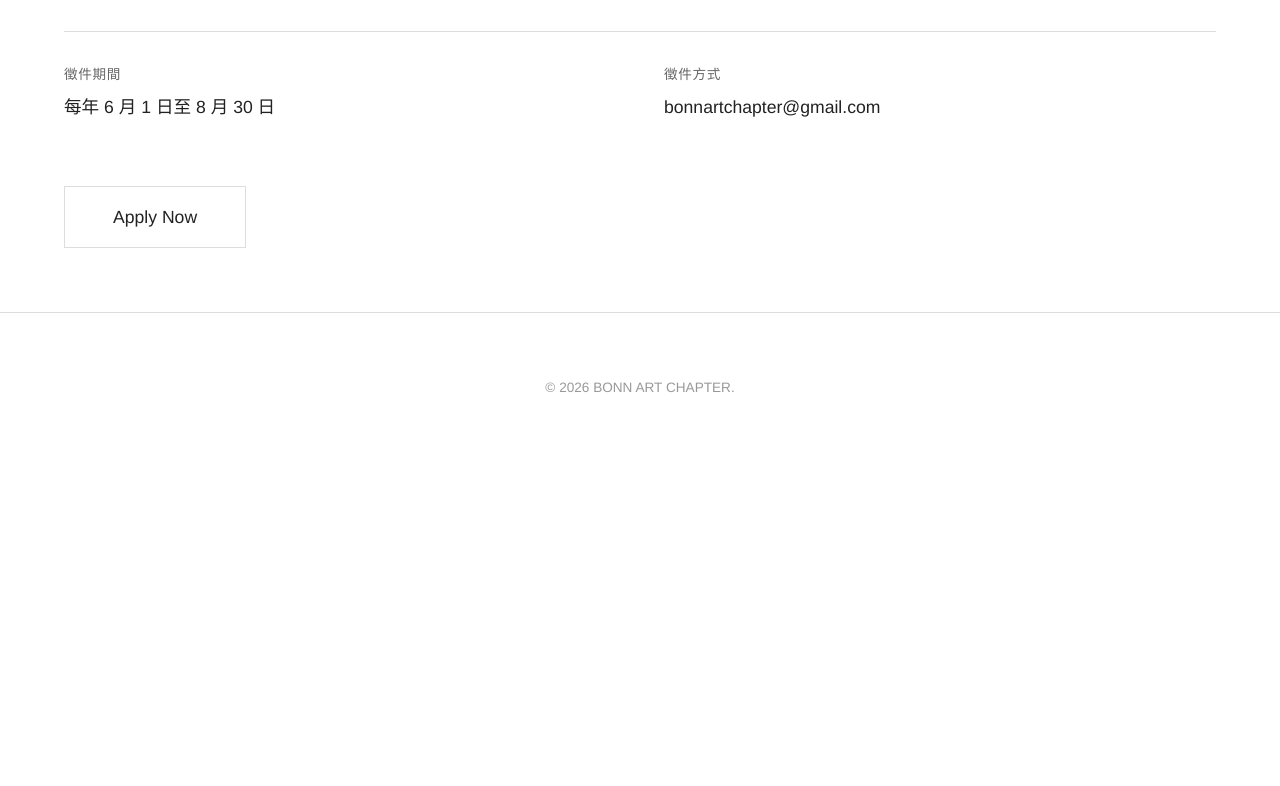
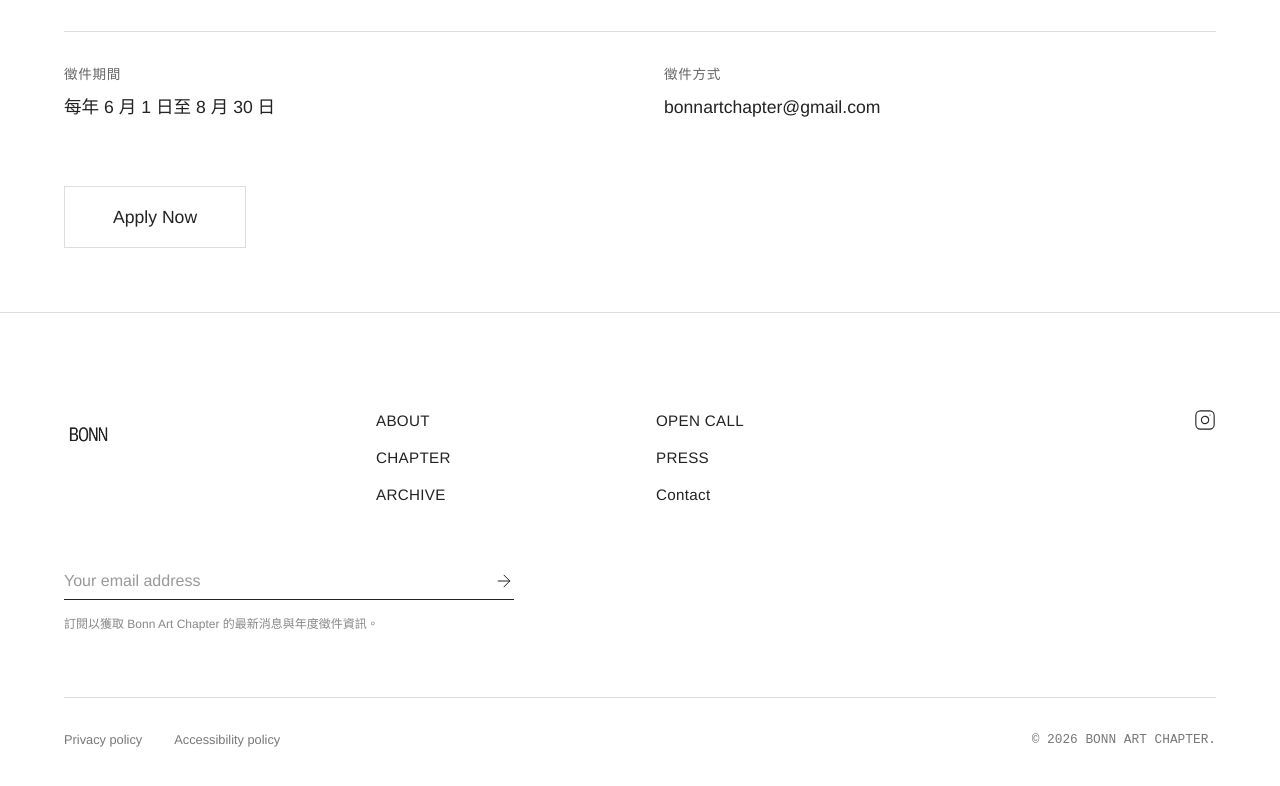
Before and after one commit to bonnartchapter/Webside, a React (Vite) app: page / in a window 1280 px wide. Shown: the part 996-1782 px from the top of the page. Before the commit the page ends 1458 px from the top, so only its background shows below. Built offline with nearby package versions, Linux system fonts and the light colour scheme; a web font is replaced by a local one.

Commit message:
style: redesign footer to mimic high-end gallery with newsletter signup and instagram link

```diff
--- a/src/App.jsx
+++ b/src/App.jsx
@@ -119,7 +119,77 @@ function AppContent({ lang, setLang }) {
       </div>
 
       <footer className="footer">
-        © {new Date().getFullYear()} BONN ART CHAPTER.
+        <div className="footer-top">
+          {/* Left Column: Logo */}
+          <div className="footer-logo-col">
+            <Link to="/" className="footer-logo">
+              <img src="/L.png" alt="Bonn Art Chapter Logo" />
+            </Link>
+          </div>
+
+          {/* Middle Column: Grid Links */}
+          <div className="footer-links-cols">
+            <div className="footer-links-col">
+              <Link to="/about">{t.nav.about}</Link>
+              <Link to="/chapter">{t.nav.chapter}</Link>
+              <Link to="/archive">{t.nav.archive}</Link>
+            </div>
+            <div className="footer-links-col">
+              <Link to="/open-call">{t.nav.openCall}</Link>
+              <Link to="/press">{t.nav.press}</Link>
+              <a href="mailto:bonnartchapter@gmail.com">Contact</a>
+            </div>
+          </div>
+
+          {/* Right Column: Social Icons */}
+          <div className="footer-social-col">
+            <a
+              href="https://www.instagram.com/bonnartchapter/"
+              target="_blank"
+              rel="noopener noreferrer"
+              className="social-icon-link"
+              title="Instagram"
+            >
+              <svg width="22" height="22" viewBox="0 0 24 24" fill="none" stroke="currentColor" strokeWidth="1.2" strokeLinecap="round" strokeLinejoin="round">
+                <rect x="2" y="2" width="20" height="20" rx="5" ry="5"></rect>
+                <path d="M16 11.37A4 4 0 1 1 12.63 8 4 4 0 0 1 16 11.37z"></path>
+                <line x1="17.5" y1="6.5" x2="17.51" y2="6.5"></line>
+              </svg>
+            </a>
+          </div>
+        </div>
+
+        {/* Email Signup Area */}
+        <div className="footer-middle">
+          <div className="email-signup-wrapper">
+            <div className="email-signup-input-row">
+              <input type="email" placeholder="Your email address" className="email-input" />
+              <button className="email-submit-btn" aria-label="Subscribe">
+                <svg width="20" height="20" viewBox="0 0 24 24" fill="none" stroke="currentColor" strokeWidth="1.2" strokeLinecap="round" strokeLinejoin="round">
+                  <line x1="5" y1="12" x2="19" y2="12"></line>
+                  <polyline points="12 5 19 12 12 19"></polyline>
+                </svg>
+              </button>
+            </div>
+            <p className="email-disclaimer">
+              {lang === 'CH'
+                ? '訂閱以獲取 Bonn Art Chapter 的最新消息與年度徵件資訊。'
+                : 'Subscribe to receive the latest updates and annual open call news from Bonn Art Chapter.'
+              }
+            </p>
+          </div>
+        </div>
+
+        {/* Bottom row: policies and copyright */}
+        <div className="footer-bottom">
+          <div className="footer-bottom-left">
+            <a href="#privacy" onClick={(e) => e.preventDefault()}>Privacy policy</a>
+            <a href="#accessibility" onClick={(e) => e.preventDefault()}>Accessibility policy</a>
+          </div>
+          <div className="footer-bottom-right">
+            <span>© {new Date().getFullYear()} BONN ART CHAPTER.</span>
+          </div>
+        </div>
       </footer>
     </>
   );
--- a/src/index.css
+++ b/src/index.css
@@ -386,14 +386,183 @@ a:hover {
   }
 }
 
+/* Footer Redesign - High-end Gallery Aesthetic */
 .footer {
-  background: var(--bg-color);
+  background-color: var(--bg-color);
+  border-top: 1px solid var(--border-color);
+  padding: 6rem 5% 3rem 5%;
+  color: var(--text-color);
+  font-size: 0.9rem;
+  font-weight: 400;
+  display: flex;
+  flex-direction: column;
+  gap: 4rem;
+}
+
+.footer-top {
+  display: flex;
+  flex-direction: column;
+  gap: 3rem;
+}
+
+@media (min-width: 768px) {
+  .footer-top {
+    flex-direction: row;
+    justify-content: space-between;
+    align-items: flex-start;
+  }
+}
+
+.footer-logo-col {
+  flex: 1;
+}
+
+.footer-logo img {
+  height: 50px; /* Elegant subtle footprint in footer */
+  width: auto;
+  display: block;
+}
+
+.footer-links-cols {
+  flex: 2;
+  display: grid;
+  grid-template-columns: 1fr 1fr;
+  gap: 2rem;
+}
+
+.footer-links-col {
+  display: flex;
+  flex-direction: column;
+  gap: 0.8rem;
+}
+
+.footer-links-col a {
+  color: var(--text-color);
+  text-decoration: none;
+  font-size: 0.95rem;
+  letter-spacing: 0.02em;
+  transition: opacity 0.3s ease;
+}
+
+.footer-links-col a:hover {
+  opacity: 0.6;
+}
+
+.footer-social-col {
+  flex: 1;
+  display: flex;
+  justify-content: flex-start;
+  gap: 1.5rem;
+}
+
+@media (min-width: 768px) {
+  .footer-social-col {
+    justify-content: flex-end;
+  }
+}
+
+.social-icon-link {
+  color: var(--text-color);
+  transition: opacity 0.3s ease;
+  display: flex;
+  align-items: center;
+}
+
+.social-icon-link:hover {
+  opacity: 0.6;
+}
+
+/* Email Signup Section */
+.footer-middle {
+  max-width: 450px;
+  width: 100%;
+}
+
+.email-signup-wrapper {
+  display: flex;
+  flex-direction: column;
+  gap: 1rem;
+}
+
+.email-signup-input-row {
+  display: flex;
+  align-items: center;
+  border-bottom: 1.2px solid var(--text-color);
+  padding-bottom: 0.5rem;
+  position: relative;
+}
+
+.email-input {
+  flex: 1;
+  border: none;
+  background: transparent;
+  color: var(--text-color);
+  font-family: inherit;
+  font-size: 1rem;
+  outline: none;
+  padding: 0;
+}
+
+.email-input::placeholder {
   color: #999;
-  padding: 4rem 5%;
-  font-weight: 400;
-  font-size: 0.85rem;
-  text-align: center;
+}
+
+.email-submit-btn {
+  background: none;
+  border: none;
+  color: var(--text-color);
+  cursor: pointer;
+  padding: 0;
+  display: flex;
+  align-items: center;
+  transition: transform 0.3s ease;
+}
+
+.email-submit-btn:hover {
+  transform: translateX(4px);
+}
+
+.email-disclaimer {
+  font-size: 0.75rem;
+  color: #888;
+  line-height: 1.4;
+}
+
+/* Footer Bottom */
+.footer-bottom {
+  display: flex;
+  flex-direction: column;
+  gap: 1.5rem;
   border-top: 1px solid var(--border-color);
+  padding-top: 2rem;
+  font-size: 0.8rem;
+  color: #777;
+}
+
+@media (min-width: 768px) {
+  .footer-bottom {
+    flex-direction: row;
+    justify-content: space-between;
+    align-items: center;
+  }
+}
+
+.footer-bottom-left {
+  display: flex;
+  gap: 2rem;
+}
+
+.footer-bottom-left a {
+  color: #777;
+  transition: color 0.3s ease;
+}
+
+.footer-bottom-left a:hover {
+  color: var(--text-color);
+}
+
+.footer-bottom-right {
+  font-family: monospace;
 }
 
 /* About Landing Page */
```
